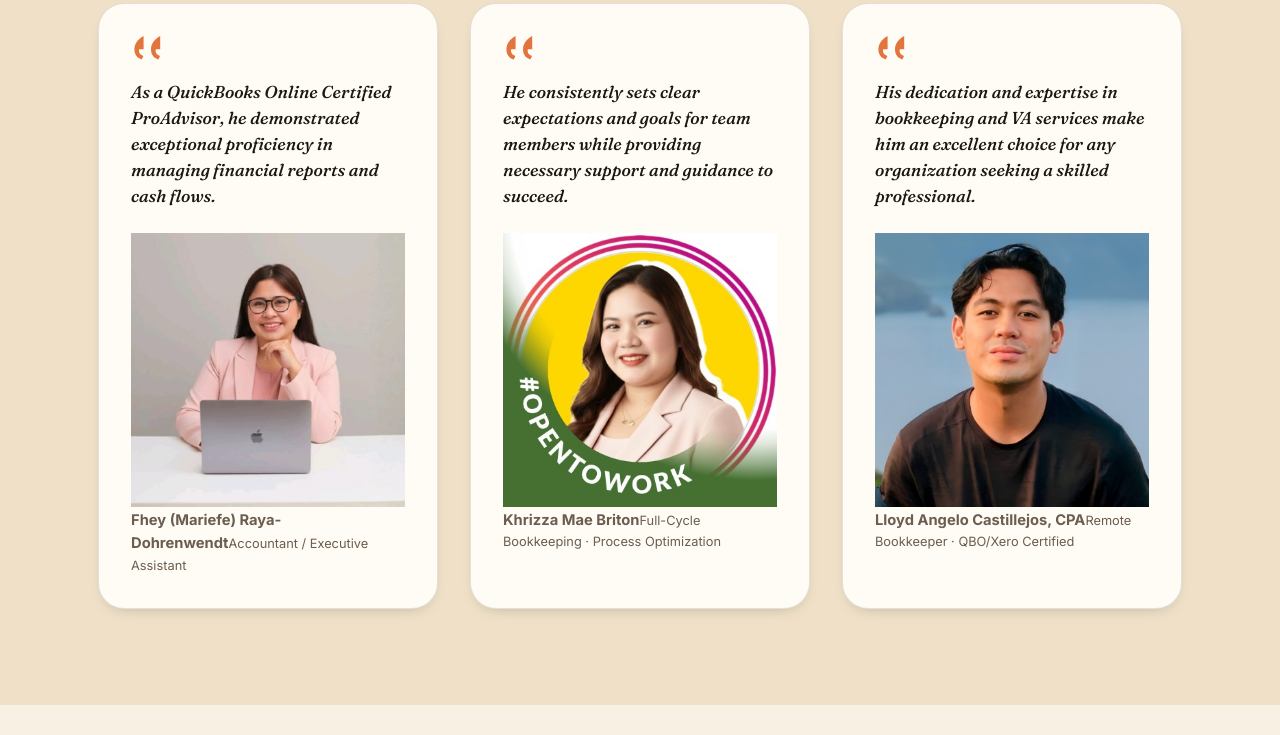
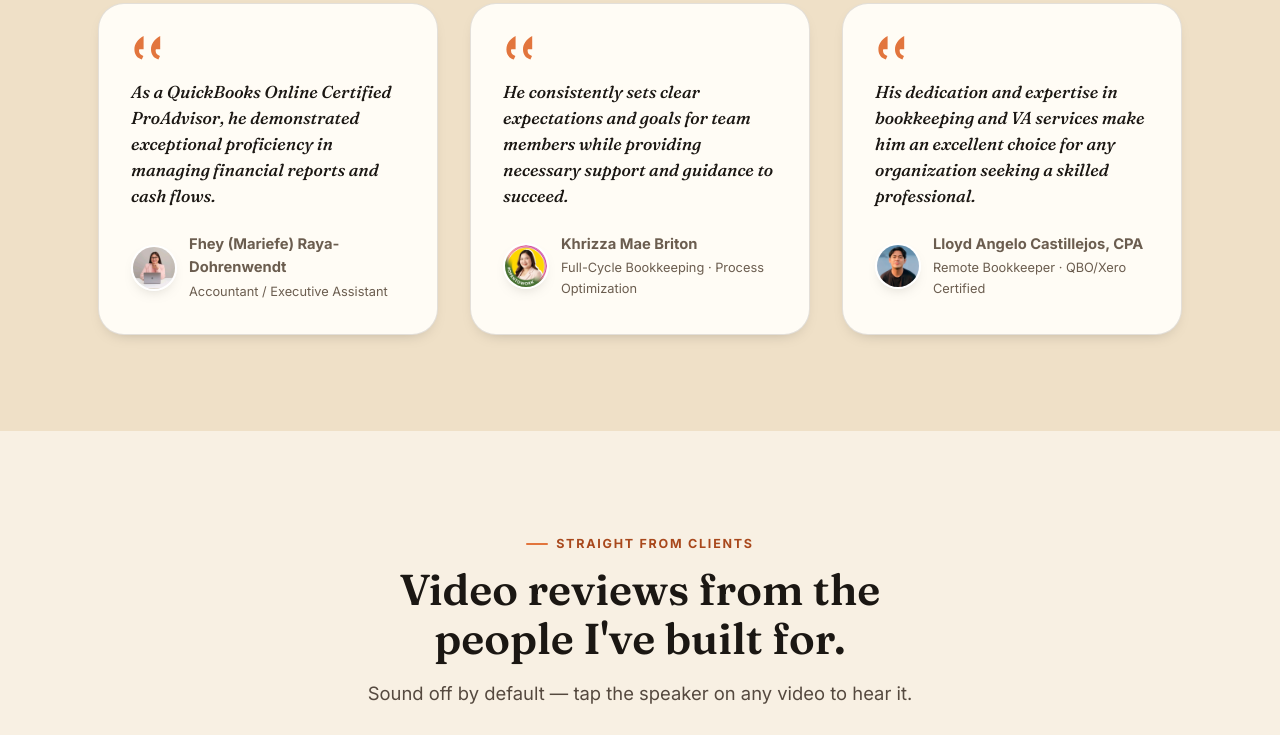
Before and after one commit to mykey0129-boop/mikey-markets-website, a plain HTML site: page index.html in a window 1280 px wide. Shown: the part 10681-11416 px from the top of the page. Drawn offline with Linux system fonts and the light colour scheme; a script that the page names is missing.

Commit message:
Update review video; make testimonial avatars small and circular
- Replaced the Vatrice Chestnut review video with the latest version
  from the provided Drive link.
- Testimonial photos were rendering full-size and rectangular (no
  sizing rules existed yet); now shown as small 46px circular avatars
  next to each name, matching the site's usual avatar treatment.

Co-Authored-By: Claude Sonnet 5 <noreply@anthropic.com>

```diff
--- a/css/styles.css
+++ b/css/styles.css
@@ -576,7 +576,12 @@ p{ margin: 0 0 var(--space-4); color: var(--ink-soft); }
 }
 .quote-mark{ margin-bottom: var(--space-3); }
 .testimonial-card blockquote{ margin: 0 0 var(--space-5); font-family: var(--font-display); font-size: 1.08rem; font-style: italic; color: var(--ink); line-height: 1.5; }
-.testimonial-card figcaption{ display: flex; flex-direction: column; gap: 2px; }
+.testimonial-card figcaption{ display: flex; align-items: center; gap: var(--space-3); }
+.testimonial-avatar{
+  width: 46px; height: 46px; border-radius: 50%; object-fit: cover; flex-shrink: 0;
+  border: 2px solid var(--surface-2); box-shadow: var(--shadow-sm);
+}
+.testimonial-figcaption-text{ display: flex; flex-direction: column; gap: 2px; }
 .testimonial-card figcaption strong{ font-size: 0.92rem; }
 .testimonial-card figcaption span{ font-size: 0.8rem; color: var(--ink-faint); }
 
```
